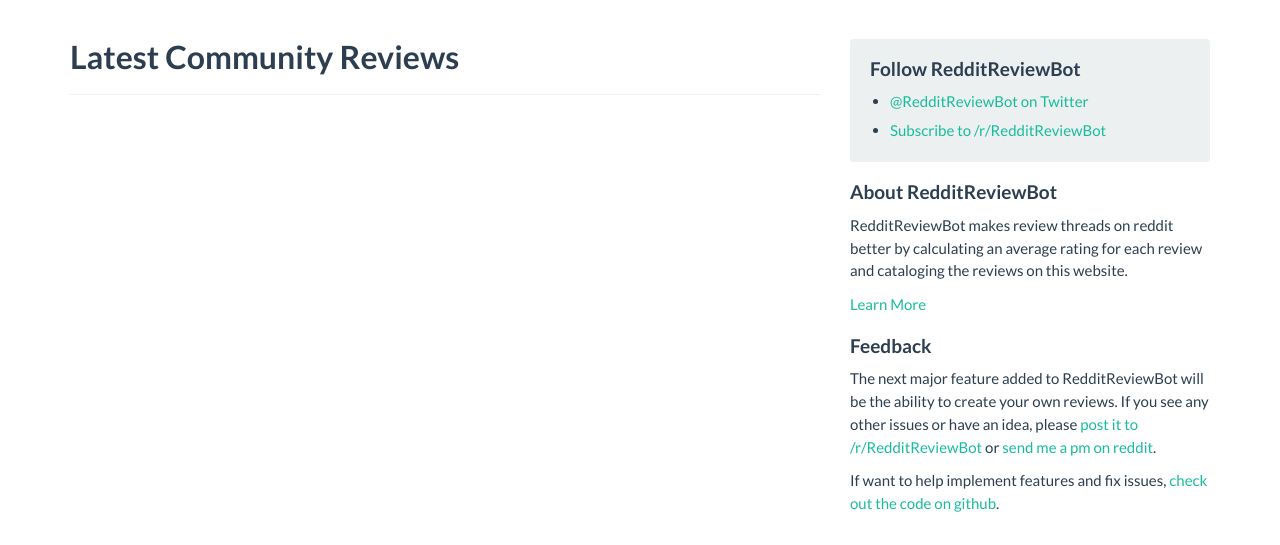
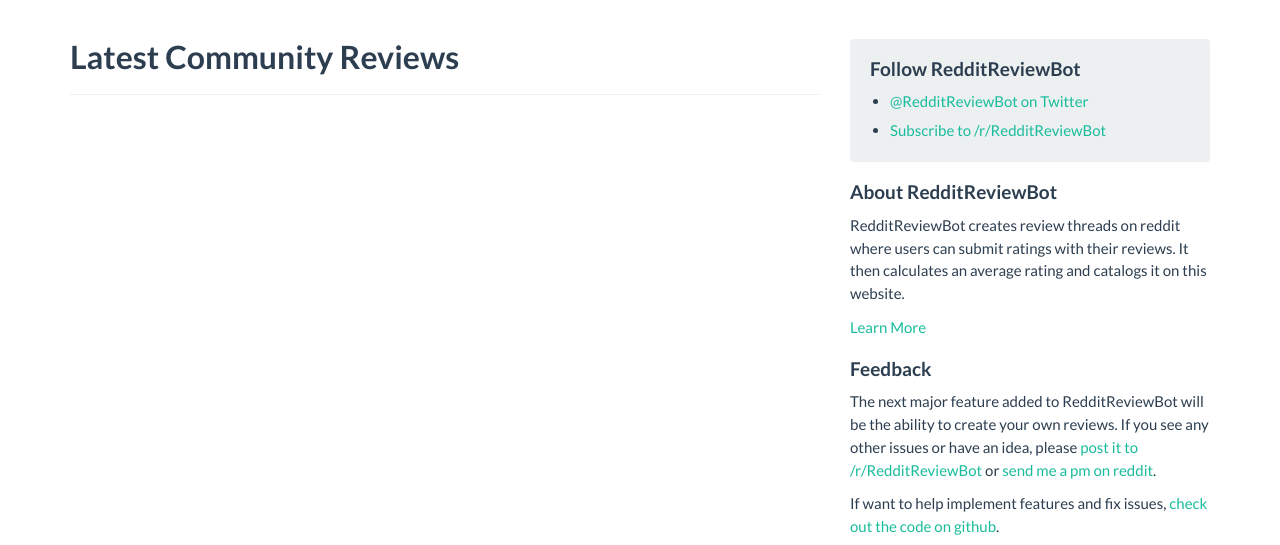
Before and after one commit to davedg629/RedditRatings, a Flask app: page / in a window 1280 px wide. Shown: the part 61-606 px from the top of the page. Run offline with Flask 2, Linux system fonts and the light colour scheme; data that the repository does not hold is empty; parts of the project's set-up code (start-up, migrations or seed data) failed here and were passed over; some libraries are stand-ins or nearby versions.

Commit message:
Copy update

```diff
--- a/app/templates/default_sidebar.html
+++ b/app/templates/default_sidebar.html
@@ -12,7 +12,7 @@
 <div class="sidebar-module">
 
     <h4>About RedditReviewBot</h4>
-    <p>RedditReviewBot makes review threads on reddit better by calculating an average rating for each review and cataloging the reviews on this website.</p>
+    <p>RedditReviewBot creates review threads on reddit where users can submit ratings with their reviews. It then calculates an average rating and catalogs it on this website.</p>
     <a class="more" href="{{ url_for('about') }}">Learn More</a>
 
 </div>
```
